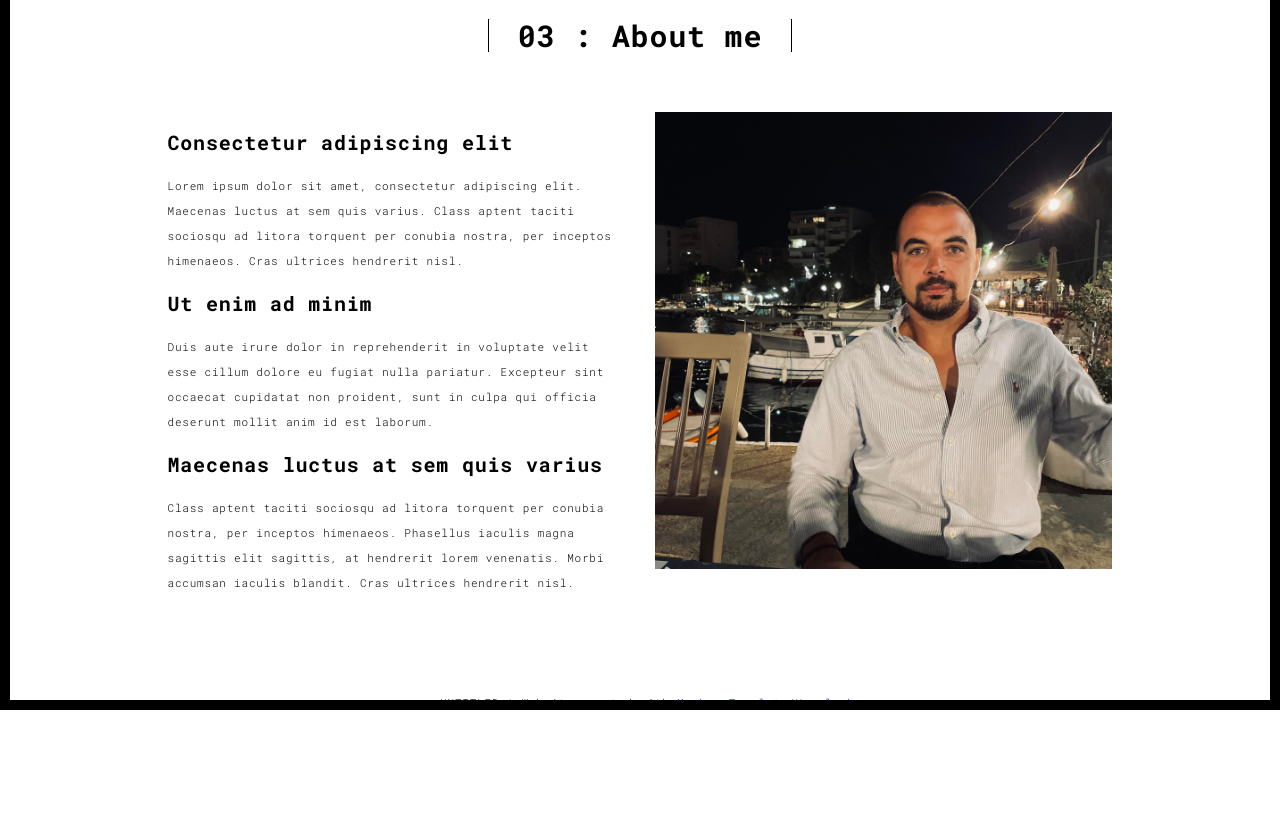
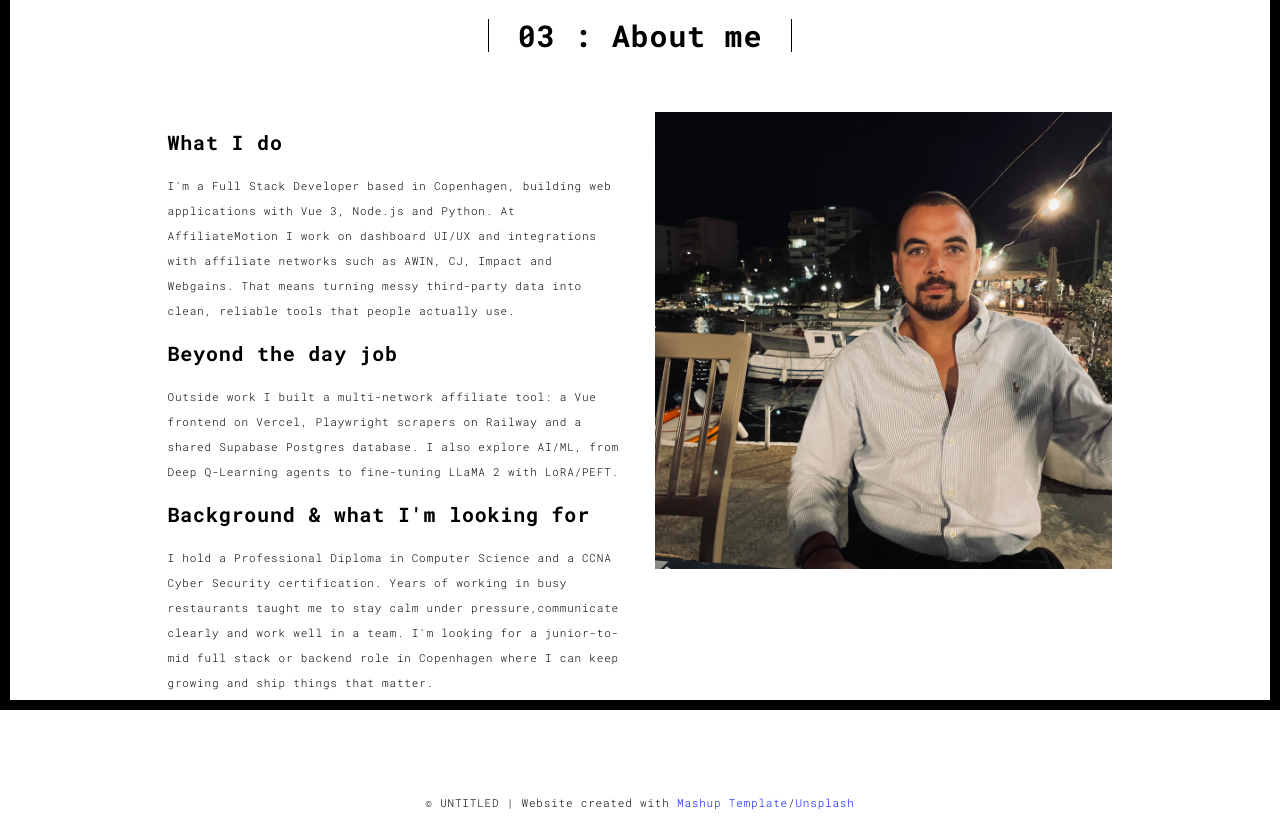
Before and after one commit to ManosLyrantzakis/Portfolio, a Flask app: page /about.html in a window 1280 px wide. Shown: the part 90-930 px from the top of the page. Before the commit the page ends 800 px from the top, so only its background shows below. Run offline with Flask 3, Linux system fonts and the light colour scheme; some libraries are stand-ins or nearby versions.

Commit message:
Update About page text

```diff
--- a/templates/about.html
+++ b/templates/about.html
@@ -72,28 +72,24 @@
               <div class="col-md-10 col-md-offset-1">
                 <div class="row">
                   <div class="col-xs-12 col-md-6">
-                    <h3>Consectetur adipiscing elit</h3>
+                    <h3>What I do</h3>
                     <p>
-                      Lorem ipsum dolor sit amet, consectetur adipiscing elit.
-                      Maecenas luctus at sem quis varius. Class aptent taciti
-                      sociosqu ad litora torquent per conubia nostra, per
-                      inceptos himenaeos. Cras ultrices hendrerit nisl.
+                      I'm a Full Stack Developer based in Copenhagen, building web applications with Vue 3, Node.js and Python.
+                      At AffiliateMotion I work on dashboard UI/UX and integrations with affiliate networks such as AWIN, CJ, Impact and Webgains.
+                      That means turning messy third-party data into clean, reliable tools that people actually use.
                     </p>
-                    <h3>Ut enim ad minim</h3>
+                    <h3>Beyond the day job</h3>
                     <p>
-                      Duis aute irure dolor in reprehenderit in voluptate velit
-                      esse cillum dolore eu fugiat nulla pariatur. Excepteur
-                      sint occaecat cupidatat non proident, sunt in culpa qui
-                      officia deserunt mollit anim id est laborum.
+                      Outside work I built a multi-network affiliate tool:
+                      a Vue frontend on Vercel, Playwright scrapers on Railway and a shared Supabase Postgres database.
+                      I also explore AI/ML, from Deep Q-Learning agents to fine-tuning LLaMA 2 with LoRA/PEFT.
                     </p>
 
-                    <h3>Maecenas luctus at sem quis varius</h3>
+                    <h3>Background & what I'm looking for</h3>
                     <p>
-                      Class aptent taciti sociosqu ad litora torquent per
-                      conubia nostra, per inceptos himenaeos. Phasellus iaculis
-                      magna sagittis elit sagittis, at hendrerit lorem
-                      venenatis. Morbi accumsan iaculis blandit. Cras ultrices
-                      hendrerit nisl.
+                      I hold a Professional Diploma in Computer Science and a CCNA Cyber Security certification.
+                      Years of working in busy restaurants taught me to stay calm under pressure,communicate clearly and work well in a team.
+                      I'm looking for a junior-to-mid full stack or backend role in Copenhagen where I can keep growing and ship things that matter.
                     </p>
                   </div>
                   <div class="col-xs-12 col-md-6">
```
